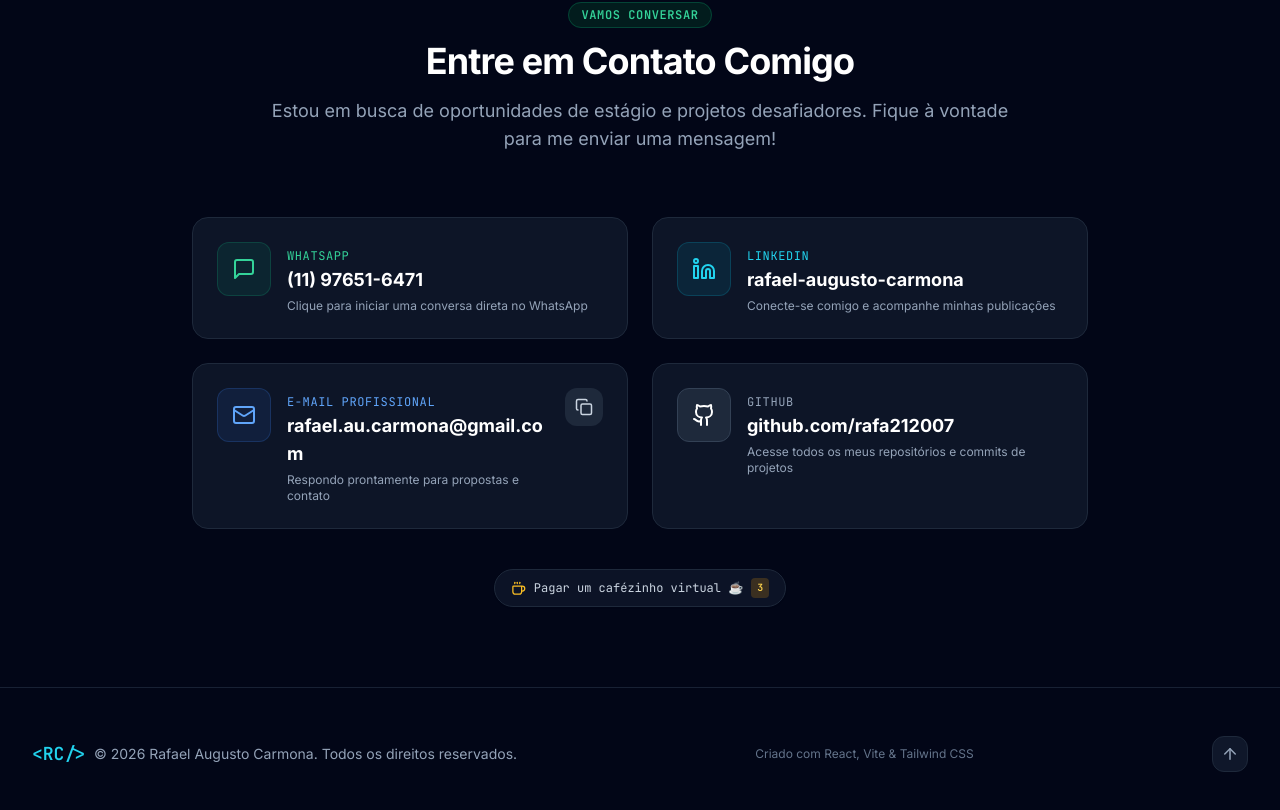
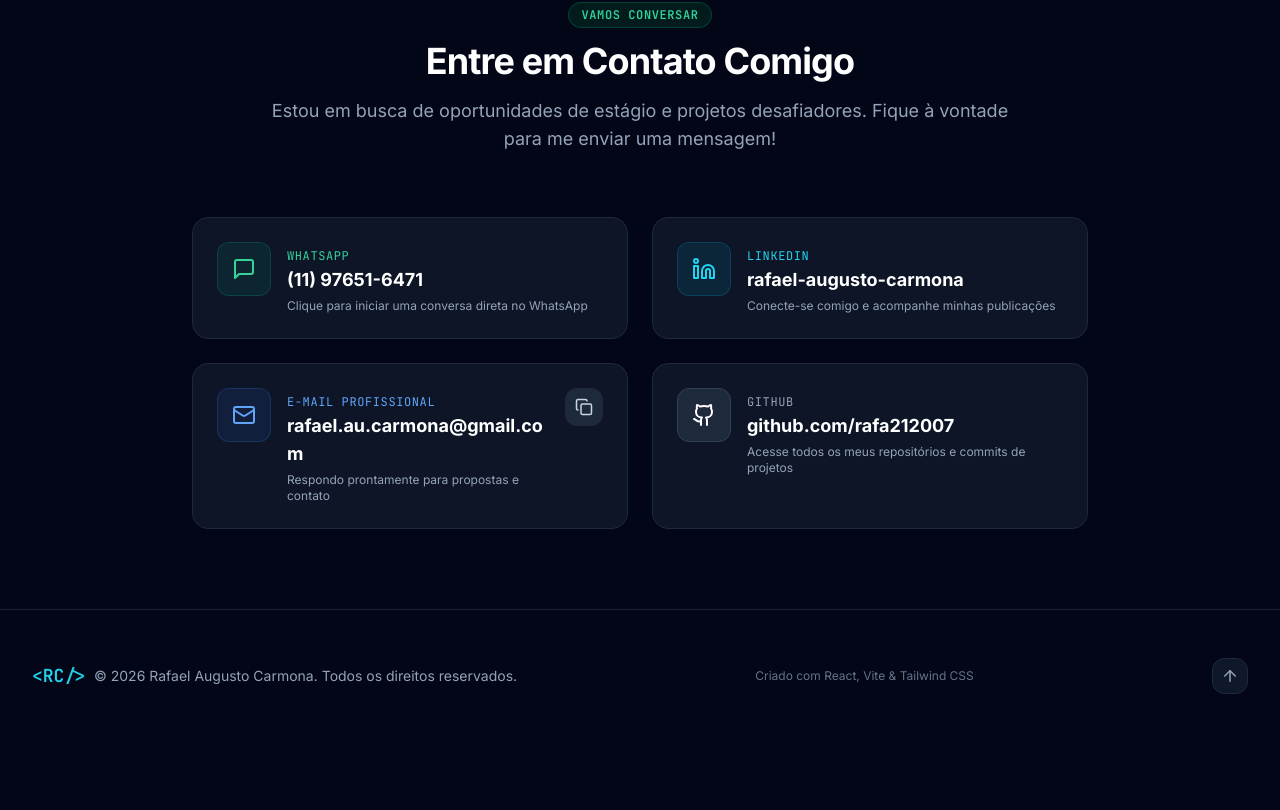
Before and after one commit to rafa212007/portifolio, a React (Vite) app: page / in a window 1280 px wide. Shown: the part 6005-6815 px from the top of the page. After the commit the page ends 6747 px from the top, so only its background shows below. Built offline with nearby package versions, Linux system fonts and the light colour scheme.

Commit message:
refactor: remover botao de cafe e manter contato 100% formal e profissional

```diff
--- a/src/components/Contact.jsx
+++ b/src/components/Contact.jsx
@@ -1,12 +1,9 @@
 import React, { useState } from 'react';
-import { Mail, MessageSquare, Linkedin, Github, Copy, Check, Coffee, Heart, Sparkles } from 'lucide-react';
+import { Mail, MessageSquare, Linkedin, Github, Copy, Check } from 'lucide-react';
 import { triggerNeonConfetti } from '../utils/confetti';
 
 export default function Contact() {
   const [copied, setCopied] = useState(false);
-  const [coffees, setCoffees] = useState(3);
-  const [coffeeCheer, setCoffeeCheer] = useState(false);
-
   const email = 'rafael.au.carmona@gmail.com';
   const phone = '(11) 97651-6471';
 
@@ -15,13 +12,6 @@ export default function Contact() {
     setCopied(true);
     triggerNeonConfetti(e.clientX, e.clientY);
     setTimeout(() => setCopied(false), 3000);
-  };
-
-  const handleCoffeeClick = (e) => {
-    setCoffees((prev) => prev + 1);
-    setCoffeeCheer(true);
-    triggerNeonConfetti(e.clientX, e.clientY);
-    setTimeout(() => setCoffeeCheer(false), 2000);
   };
 
   return (
@@ -139,25 +129,6 @@ export default function Contact() {
 
         </div>
 
-        {/* Easter Egg: Cafézinho Virtual interativo */}
-        <div className="mt-10 max-w-sm mx-auto text-center">
-          <button
-            onClick={handleCoffeeClick}
-            className="inline-flex items-center gap-2 px-4 py-2 rounded-full bg-slate-900/80 border border-slate-800 hover:border-amber-500/40 text-xs font-mono text-slate-300 transition-all hover:scale-105 active:scale-95 group shadow-sm"
-          >
-            <Coffee size={15} className="text-amber-400 group-hover:rotate-12 transition-transform" />
-            <span>Pagar um cafézinho virtual ☕</span>
-            <span className="px-1.5 py-0.5 rounded bg-amber-500/20 text-amber-300 text-[10px] font-bold">
-              {coffees}
-            </span>
-          </button>
-          {coffeeCheer && (
-            <p className="text-[11px] text-amber-400 font-mono mt-2 animate-bounce flex items-center justify-center gap-1">
-              <Sparkles size={12} /> Café quentinho entregue! Valeu pelo apoio! 🚀
-            </p>
-          )}
-        </div>
-
         {/* Floating Toast Notification */}
         {copied && (
           <div className="fixed bottom-6 right-6 z-50 px-4 py-3 rounded-xl bg-emerald-500 text-slate-950 font-bold text-sm shadow-2xl flex items-center gap-2 animate-bounce">
```
